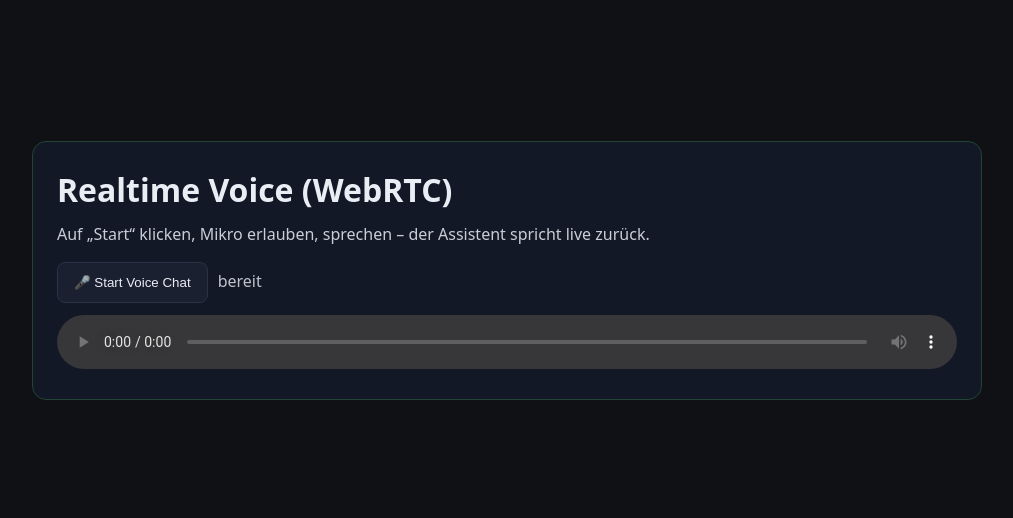
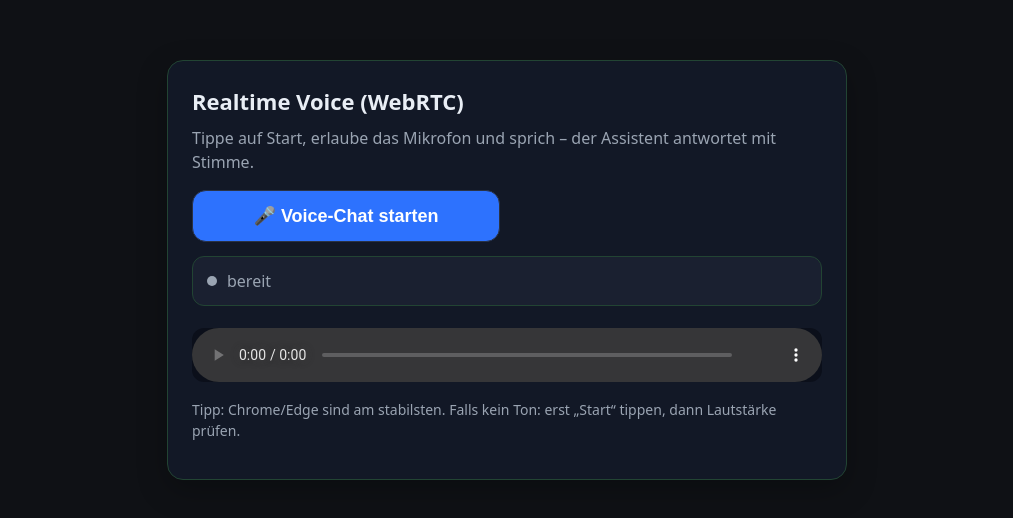
Before and after one commit to EnerL77/Chatgptaudioeinbindung, a website: page public/index.html in a window 1280 px wide. Shown: the part 130-648 px from the top of the page, without its empty margins (133-1146 px from the left). Drawn offline with Linux system fonts and the light colour scheme.

Commit message:
Update index.html

```diff
--- a/public/index.html
+++ b/public/index.html
@@ -1,62 +1,224 @@
 <!doctype html>
+<html lang="de">
+<head>
   <meta charset="utf-8">
+  <!-- WICHTIG für Mobile -->
+  <meta name="viewport" content="width=device-width, initial-scale=1, viewport-fit=cover">
+  <meta name="theme-color" content="#0f1115">
   <title>Realtime Voice MVP</title>
   <style>
-  :root { color-scheme: dark; }
-  body { margin:0; font:16px/1.5 system-ui,Segoe UI,Roboto,Arial; background:#0f1115; color:#e9eef5; display:grid; place-items:center; min-height:100vh; }
-  .card { width:min(900px, 92vw); background:#121826; border:1px solid #243; border-radius:14px; padding:24px; }
-  h1 { margin:0 0 8px; } p { opacity:.85; margin:.3rem 0 1rem; }
-  button { padding:12px 16px; border:1px solid #2a3244; background:#1a2030; color:#e9eef5; border-radius:8px; cursor:pointer; }
-  #status { margin-left:10px; opacity:.8 }
-  audio { width:100%; margin-top:12px; }
+    :root {
+      color-scheme: dark;
+      --bg: #0f1115;
+      --panel: #121826;
+      --border: #243;
+      --text: #e9eef5;
+      --muted: #9aa4b2;
+      --accent: #2d72fe;
+      --accent-2: #1a2030;
+      --ok: #22c55e;
+      --warn: #f59e0b;
+      --error: #ef4444;
+      --radius: 16px;
+      --gap: 14px;
+      --font-base: 17px; /* größer für Mobile */
+    }
+
+    /* Base */
+    * { box-sizing: border-box; }
+    html, body { height: 100%; }
+    body {
+      margin: 0;
+      font: var(--font-base)/1.5 system-ui, -apple-system, Segoe UI, Roboto, Arial;
+      background: var(--bg);
+      color: var(--text);
+      display: grid;
+      place-items: center;
+      padding: env(safe-area-inset-top) env(safe-area-inset-right) env(safe-area-inset-bottom) env(safe-area-inset-left);
+    }
+
+    /* Card/Layout */
+    .wrap {
+      width: min(720px, 100%);
+      padding: 20px;
+    }
+    .card {
+      background: var(--panel);
+      border: 1px solid var(--border);
+      border-radius: var(--radius);
+      padding: clamp(16px, 4vw, 24px);
+      box-shadow: 0 10px 30px rgba(0,0,0,.25);
+    }
+    h1 {
+      margin: 0 0 8px 0;
+      font-size: clamp(18px, 4.8vw, 22px);
+    }
+    p.sub {
+      margin: 0 0 16px 0;
+      color: var(--muted);
+      font-size: clamp(14px, 3.8vw, 16px);
+    }
+
+    /* Controls */
+    .controls {
+      display: grid;
+      grid-template-columns: 1fr;
+      gap: var(--gap);
+      margin: 8px 0 12px;
+    }
+    .btn {
+      width: 100%;
+      appearance: none;
+      border: 1px solid #2a3244;
+      background: var(--accent);
+      color: #fff;
+      border-radius: 14px;
+      padding: 14px 18px;
+      font-weight: 700;
+      font-size: clamp(16px, 4.6vw, 18px);
+      cursor: pointer;
+      transition: transform .05s ease, filter .15s ease;
+      touch-action: manipulation;
+    }
+    .btn:active { transform: scale(0.98); }
+    .btn[disabled] {
+      filter: saturate(.5) brightness(.85);
+      cursor: not-allowed;
+    }
+    .status {
+      display: flex;
+      align-items: center;
+      gap: 10px;
+      padding: 12px 14px;
+      border: 1px solid var(--border);
+      background: var(--accent-2);
+      border-radius: 12px;
+      font-size: clamp(14px, 3.8vw, 16px);
+      color: var(--muted);
+    }
+    .dot { width: 10px; height: 10px; border-radius: 50%; background: var(--muted); }
+    .dot.ok { background: var(--ok); }
+    .dot.warn { background: var(--warn); }
+    .dot.err { background: var(--error); }
+
+    /* Audio */
+    audio {
+      width: 100%;
+      margin-top: 10px;
+      background: #0b0f1a;
+      border-radius: 12px;
+      outline: none;
+    }
+    /* weniger UI-Ballast */
+    audio::-webkit-media-controls-fullscreen-button,
+    audio::-webkit-media-controls-mute-button {
+      display: none !important;
+    }
+
+    /* Footer-Hinweis */
+    .hint {
+      margin-top: 10px;
+      color: var(--muted);
+      font-size: clamp(12px, 3.4vw, 14px);
+    }
+
+    /* Größere Bildschirme: etwas breiter */
+    @media (min-width: 720px) {
+      .controls { grid-template-columns: 1fr 1fr; }
+      .status { grid-column: 1 / -1; }
+    }
   </style>
+</head>
+<body>
+  <main class="wrap">
+    <section class="card">
+      <h1>Realtime Voice (WebRTC)</h1>
+      <p class="sub">Tippe auf Start, erlaube das Mikrofon und sprich – der Assistent antwortet mit Stimme.</p>
 
-<div class="card">
-  <h1>Realtime Voice (WebRTC)</h1>
-  <p>Auf „Start“ klicken, Mikro erlauben, sprechen – der Assistent spricht live zurück.</p>
-  <button id="start">🎤 Start Voice Chat</button><span id="status">bereit</span>
-  <audio id="remote" controls></audio>
+      <div class="controls">
+        <button id="start" class="btn">🎤 Voice-Chat starten</button>
+        <div id="status" class="status"><span class="dot"></span><span>bereit</span></div>
       </div>
 
+      <!-- iOS/Android: playsinline vermeidet Vollbild-Videoverhalten -->
+      <audio id="remote" playsinline controls></audio>
+
+      <p class="hint">Tipp: Chrome/Edge sind am stabilsten. Falls kein Ton: erst „Start“ tippen, dann Lautstärke prüfen.</p>
+    </section>
+  </main>
+
   <script>
-const startBtn = document.getElementById('start');
-const statusEl = document.getElementById('status');
-const remoteAudio = document.getElementById('remote');
-function setStatus(t){ statusEl.textContent = t; }
+    const startBtn   = document.getElementById('start');
+    const statusBox  = document.getElementById('status');
+    const dot        = statusBox.querySelector('.dot');
+    const statusText = statusBox.querySelector('span:last-child');
+    const remoteAudio= document.getElementById('remote');
 
-startBtn.onclick = async () => {
+    function setStatus(type, text){
+      dot.className = 'dot ' + (type || '');
+      statusText.textContent = text || '';
+    }
+
+    async function startVoice(){
       startBtn.disabled = true;
-  setStatus("verbinde …");
+      setStatus('', 'verbinde …');
       try {
-    const sess = await fetch("/session", { method:"POST" }).then(r => r.json());
+        // 1) Ephemeres Token holen
+        const sess = await fetch('/session', { method:'POST' }).then(r => r.json());
         const EPHEMERAL = sess?.client_secret?.value;
-    if (!EPHEMERAL) throw new Error("Kein ephemeres Token erhalten");
+        if (!EPHEMERAL) throw new Error('Kein ephemeres Token erhalten');
 
+        // 2) WebRTC vorbereiten
         const pc = new RTCPeerConnection();
-    pc.ontrack = (ev) => { remoteAudio.srcObject = ev.streams[0]; remoteAudio.play().catch(()=>{}); };
+
+        // Eingehendes (Remote-)Audio abspielen
+        pc.ontrack = (ev) => {
+          remoteAudio.srcObject = ev.streams[0];
+          // Auf iOS erst nach User-Gesture erlaubt → wir sind im Klick-Handler, also okay.
+          remoteAudio.play().catch(()=>{});
+        };
+
+        // Mikrofon streamen
         const mic = await navigator.mediaDevices.getUserMedia({ audio: true });
         pc.addTrack(mic.getTracks()[0], mic);
-    pc.addTransceiver("audio", { direction: "recvonly" });
-    const dc = pc.createDataChannel("oai-events");
-    dc.onmessage = (e) => console.log("Event:", e.data);
 
+        // Audio vom Modell empfangen
+        pc.addTransceiver('audio', { direction: 'recvonly' });
+
+        // Optional: DataChannel (Text-Events/Debug)
+        const dc = pc.createDataChannel('oai-events');
+        dc.onmessage = (e) => console.log('Event:', e.data);
+
+        // 3) Offer erzeugen
         const offer = await pc.createOffer();
         await pc.setLocalDescription(offer);
 
-    const r = await fetch("https://api.openai.com/v1/realtime?model=gpt-4o-realtime-preview", {
-      method: "POST",
-      headers: { "Authorization": `Bearer ${EPHEMERAL}`, "Content-Type": "application/sdp" },
+        // 4) An Realtime-Endpoint schicken
+        const r = await fetch('https://api.openai.com/v1/realtime?model=gpt-4o-realtime-preview', {
+          method: 'POST',
+          headers: {
+            'Authorization': `Bearer ${EPHEMERAL}`,
+            'Content-Type': 'application/sdp'
+          },
           body: offer.sdp
         });
+
         if (!r.ok) throw new Error(await r.text());
-    const answer = { type: "answer", sdp: await r.text() };
+        const answer = { type: 'answer', sdp: await r.text() };
         await pc.setRemoteDescription(answer);
-    setStatus("verbunden – bitte sprechen 🎙️");
-  } catch (e) {
-    console.error(e);
-    alert("Start fehlgeschlagen: " + e.message);
+
+        setStatus('ok', 'verbunden – sprich gern los 🎙️');
+
+      } catch (err) {
+        console.error(err);
+        setStatus('err', 'Fehler: ' + (err?.message || err));
         startBtn.disabled = false;
-    setStatus("Fehler");
+        alert('Start fehlgeschlagen: ' + (err?.message || err));
       }
-};
+    }
+
+    // Größere Touch-Targets: Starte aus dem Click-Handler
+    startBtn.addEventListener('click', startVoice, { passive: true });
   </script>
+</body>
+</html>
```
Lines whose indentation alone changed are shown as unchanged.
